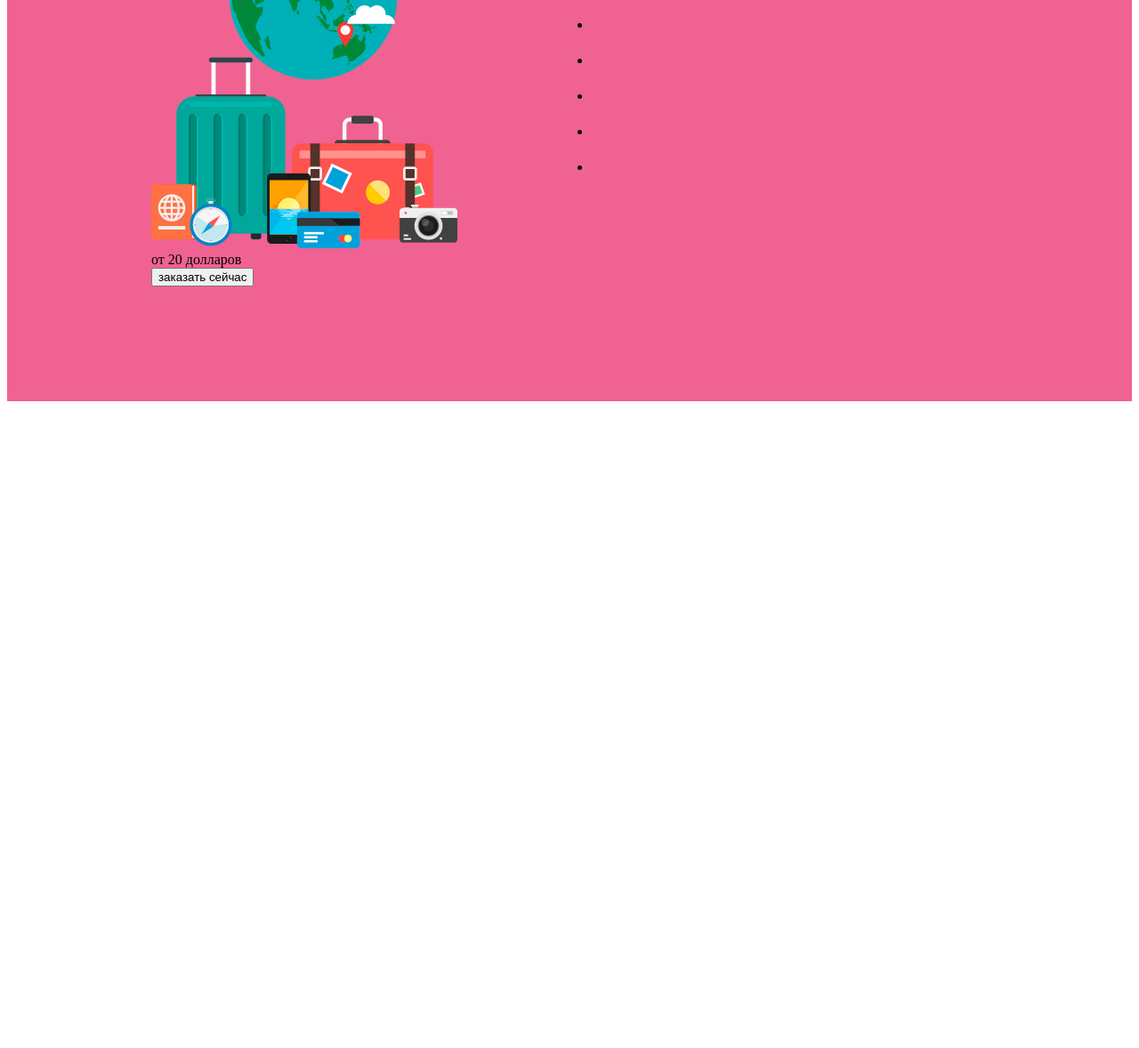
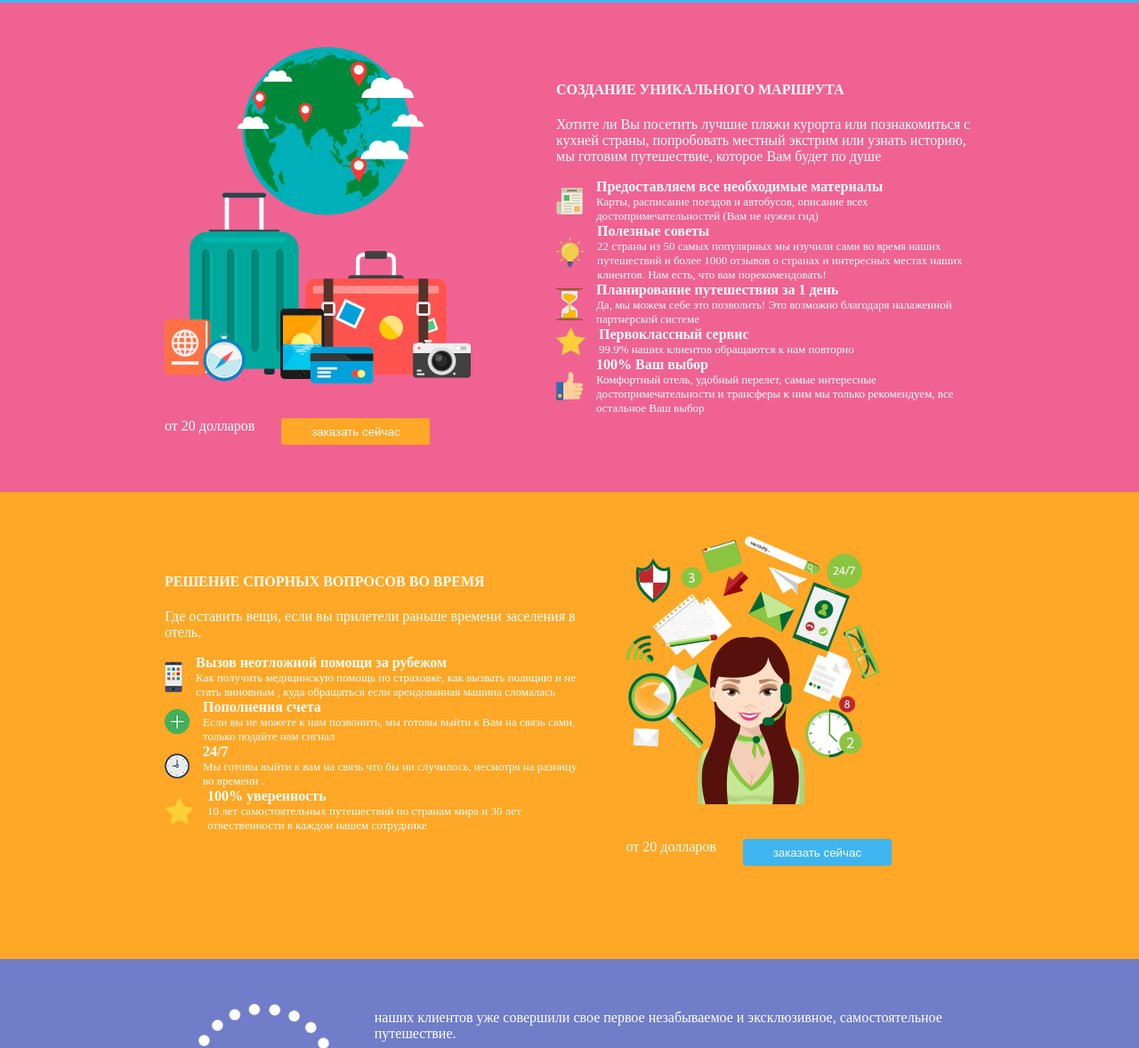
Before and after one commit to krlzubiuk/visa, a plain HTML site: page index.html in a window 1280 px wide. Shown: the part 1622-2800 px from the top of the page at 89% size. Before the commit the page ends 2081 px from the top, so only its background shows below. Drawn offline with Linux system fonts and the light colour scheme.

Commit message:
Add files via upload

```diff
--- a/index.html
+++ b/index.html
@@ -151,39 +151,39 @@
            <div class="container row">
                <div class="col-md-5">
                    <img src="img/unic-road-logo.png" alt="">
-                   <div class="unic-road-byu"><span>от 20 долларов</span></div>
-                   <button>заказать сейчас</button>
+                   <div class="unic-road-byu price1 price12"><span>от 20 долларов</span>
+                   <button>заказать сейчас</button></div>
 
                </div>
                <div class="col-md-6">
+               <h4>СОЗДАНИЕ УНИКАЛЬНОГО МАРШРУТА</h4>
+                 <p>Хотите ли Вы посетить лучшие пляжи курорта или
+познакомиться с кухней страны, попробовать местный
+экстрим или узнать историю, мы готовим путешествие,
+которое Вам будет по душе</p>
 
 
-                   <ul>
-                       <li><img src="" alt=""><span>
-                                   <h5>
-                                       <p></p>
-                                   </h5>
-                               </span></img></li>
-                       <li><img src="" alt=""><span>
-                                   <h5>
-                                       <p></p>
-                                   </h5>
-                               </span></img></li>
-                       <li><img src="" alt=""><span>
-                                   <h5>
-                                       <p></p>
-                                   </h5>
-                               </span></img></li>
-                       <li><img src="" alt=""><span>
-                                   <h5>
-                                       <p></p>
-                                   </h5>
-                               </span></img></li>
-                       <li><img src="" alt=""><span>
-                                   <h5>
-                                       <p></p>
-                                   </h5>
-                               </span></img></li>
+                   <ul class="features">
+                       <li><img src="img/newspaper.png" alt=""><span><h5>Предоставляем все необходимые материалы </h5><p>Карты, расписание поездов и автобусов, описание всех
+достопримечательностей (Вам не нужен гид)
+</p></span></li>
+                       <li><img src="img/idea.png" alt=""><span><h5>Полезные советы</h5><p>22 страны из 50 самых популярных  мы изучили сами во время
+наших путешествий и более 1000 отзывов о странах и
+интересных местах наших клиентов.
+Нам есть, что вам порекомендовать!
+
+
+</p></span></li>
+                       <li><img src="img/hourglass.png" alt=""><span><h5>Планирование путешествия за  1 день</h5><p>Да, мы можем себе это позволить! Это возможно благодаря
+налаженной партнерской системе
+
+</p></span></li>
+                       <li><img src="img/star.png" alt=""><span><h5>Первоклассный сервис</h5><p>99.9% наших клиентов обращаются к нам повторно
+</p></span></li>
+                       <li><img src="img/like.png" alt=""><span><h5>100% Ваш выбор</h5><p>Комфортный отель, удобный перелет, самые интересные
+достопримечательности и трансферы к ним мы только
+рекомендуем, все остальное  Ваш выбор
+</p></span></li>
                    </ul>
 
 
@@ -192,6 +192,79 @@
                </div>
            </div>
        </div>
+
+
+<!--       решение спорных вопросов-->
+    <div class="decision-question">
+
+        <div class="container row">
+            <div class="col-md-6">
+               <h4>РЕШЕНИЕ СПОРНЫХ ВОПРОСОВ ВО ВРЕМЯ </h4>
+                 <p>Где оставить вещи, если вы прилетели раньше времени
+заселения в отель, </p>
+               <ul class="features">
+                   <li><img src="img/smartphone.png" alt=""><span><h5>Вызов неотложной помощи за рубежом</h5><p>Как получить медицинскую помощь по страховке, как вызвать
+полицию и не стать виновным , куда обращаться если
+арендованная машина сломалась
+</p></span></li>
+                   <li><img src="img/plus.png" alt=""><span><h5>Пополнения счета</h5><p>Если вы не можете к нам позвонить, мы готовы выйти к Вам
+на связь сами, только подайте нам сигнал
+</p></span></li>
+                   <li><img src="img/clock.png" alt=""><span><h5>24/7</h5><p>Мы готовы выйти к вам на связь что бы ни случилось,
+несмотря на разницу во времени .
+</p></span></li>
+                   <li><img src="img/star.png" alt=""><span><h5>100% уверенность</h5><p>10 лет самостоятельных путешествий по странам мира и
+30 лет отвественности  в каждом нашем сотруднике
+</p></span></li>
+               </ul>
+
+            </div>
+        <div class="col-md-5">
+            <img src="img/question-girl.png" alt="">
+                   <div class="unic-road-byu price1 price13"><span>от 20 долларов</span>
+                   <button>заказать сейчас</button></div>
+        </div>
+        </div>
+    </div>
+
+<div class="first-travel">
+    <div class="container row">
+        <div class="col-md-3">
+            <div class="count"><img src="img/circle.png" alt="">
+
+            </div>
+        </div>
+        <div class="col-md-9">
+            <span>наших клиентов уже совершили свое  первое
+незабываемое и эксклюзивное,
+самостоятельное путешествие.
+<h4>Сегодня твоя очередь!</h4></span>
+        </div>
+    </div>
+</div>
+
+<div class="contacts">
+    <div class="container">
+        <div class="col-md-5">
+            <div class="tel features">
+                <ul>
+                    <li><img src="img/placeholder.png" alt=""><span><h5>Мы всегда рядом:
+</h5><p>г. Киев, пер. Т.Шевченка 4 оф.3
+(станция метро Майдан Незалежності)</p></span></li>
+                    <li><img src="img/smartphone.png" alt=""><span><h5>Мы всегда на связи: </h5><p>+38 (044) 221 56 32
++38 (093) 693 00 80
+</p></span></li>
+               <li><span><h5>Мы в соц. сетях:
+</h5></span></li>
+                </ul>
+            </div>
+        </div>
+    <div class="col-md-5"></div>
+    <div class="col-md-12"></div>
+    </div>
+</div>
+
+
 
 
 
--- a/style.css
+++ b/style.css
@@ -1,5 +1,8 @@
 * {
     box-sizing: border-box;
+}
+body {
+    margin: 0 auto;
 }
 
 .container {
@@ -12,11 +15,16 @@
     width: 16.66%;
 
 }
+.col-md-3 {
+    width: 25%;
+     display:block;
+    margin: 0 15px;
+}
 col-md-9 {
     width: 75%;
 
 }
-.com-md-5 {
+.col-md-5 {
     width: 41.65%;
      display:block;
     margin: 0 15px;
@@ -234,6 +242,8 @@ header {
 .client-servise {
     background-color: #3eb5f1;
     color: white;
+    height: 525px;
+    padding-top: 50px;
 
 }
 
@@ -275,9 +285,61 @@ header {
 .price1 {
     display: flex;
     justify-content: flex-start;
+    margin-top: 35px;
+}
+.price1 span {
+    margin-right: 30px;
+
+}
+.price12 button {
+    width: 167px;
+    height: 30px;
+    color: white;
+    background-color: #ffa726;
+    border: none;
+    border-radius: 3px;
+}
+.price13 button {
+    width: 167px;
+    height: 30px;
+    color: white;
+    background-color: #3eb5f1;
+    border: none;
+    border-radius: 3px;
 }
 
 .unic-route {
     background-color: #f06292;
     height: 550px;
+    padding-top: 50px;
+    color: white;
 }
+.decision-question {
+    background-color: #ffa726;
+    color: white;
+    height: 525px;
+    padding-top: 50px;
+}
+
+
+.first-travel {
+    background-color: #707dc8;
+    height: 242px;
+    color: white;
+
+}
+.count {
+    display: flex;
+    margin-top: 50px;
+    text-align: center;
+    justify-content: center;
+
+    background: url(img/345.png) no-repeat;
+    background-position: center;
+    font-size: 42px;
+}
+.contacts {
+    background-color: #5c6bc0;
+    color: white;
+
+}
```
Also changed, not shown: img/345.png (added), img/circle.png (added), img/clock.png (added), img/idea.png (added), img/newspaper.png (added), img/placeholder.png (added), img/plus.png (added), img/question-girl.png (added), img/smartphone (1).png (added), img/smartphone.png (added), 1 other file.
